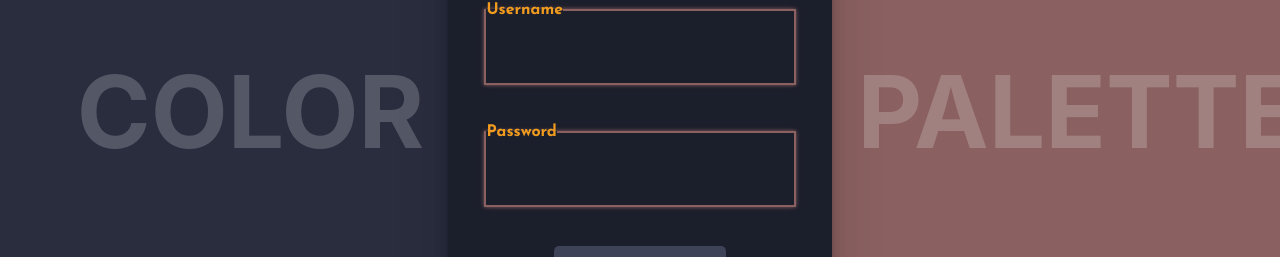
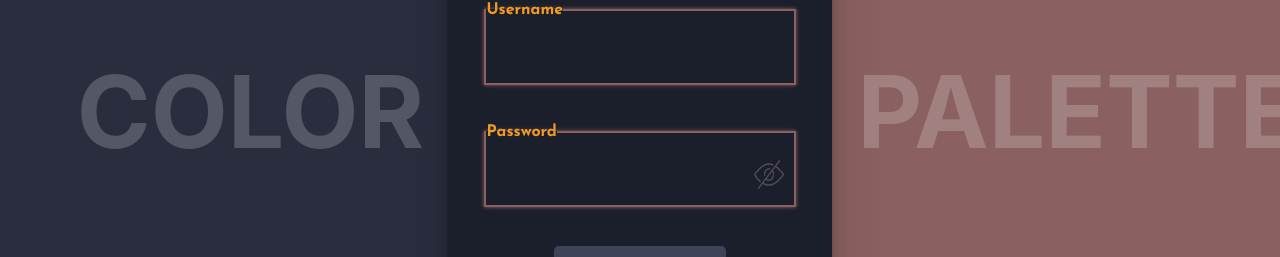
Before and after one commit to keshavDooleea/Palette, a React (Create React App) app in the folder frontend/: page /register in a window 1280 px wide. Shown: the part 349-606 px from the top of the page. Built offline with nearby package versions, Linux system fonts and the light colour scheme.

Commit message:
added eye for register

```diff
--- a/frontend/src/App.css
+++ b/frontend/src/App.css
@@ -68,6 +68,7 @@ body {
   position: absolute;
   left: 25%;
   top: 25%;
+  user-select: none;
 }
 
 .left_login_child,
@@ -167,11 +168,13 @@ body {
   box-shadow: 0px 0px 4px rgb(138, 96, 96);
 }
 
-.pass_field {
+.pass_field,
+.registerPassField {
   position: relative;
 }
 
-.pass_field img {
+.pass_field img,
+.registerPassField img {
   position: absolute;
   top: 0;
   right: 10px;
@@ -186,7 +189,8 @@ body {
   transition: 0.4s;
 }
 
-.pass_field img:hover {
+.pass_field img:hover,
+.registerPassField img:hover {
   opacity: 1;
 }
 
@@ -259,6 +263,7 @@ body {
   cursor: pointer;
   height: 40px;
   width: 40px;
+  user-select: none;
 }
 
 .register_loading_gif {
@@ -296,6 +301,7 @@ body {
   justify-content: center;
   display: none;
   animation: error-div-animate ease-in-out 0.5s forwards;
+  user-select: none;
 }
 
 .open {
--- a/frontend/src/components/login.js
+++ b/frontend/src/components/login.js
@@ -135,7 +135,6 @@ class Login extends Component {
       input.type = "password";
       eye.src = hidePassImg;
     }
-
   }
 
   render() {
@@ -162,7 +161,7 @@ class Login extends Component {
               <fieldset className="pass_field">
                 <legend>Password</legend>
                 <input type="password" spellCheck="false" className="passInput" name="password"></input>
-                <img src={hidePassImg} onClick={this.toggleEye} ></img>
+                <img src={hidePassImg} onClick={this.toggleEye} alt="loginEye"></img>
               </fieldset>
               <div className="login_inputs">
                 <input
--- a/frontend/src/components/register.js
+++ b/frontend/src/components/register.js
@@ -3,6 +3,8 @@ import { Link } from "react-router-dom";
 import back from "../assets/back.png";
 import loading from "../assets/loading.gif";
 import logo from "../assets/logo.png";
+import showPassImage from "../assets/show_pass.png";
+import hidePassImage from "../assets/hide_pass.png";
 import "../App.css";
 
 function displayMsg(div, msgElement, msg) {
@@ -24,7 +26,10 @@ export default class Register extends Component {
 
     this.state = {
       redirectLogin: false,
+      isPasswordClicked: false
     };
+
+    this.toggleEye = this.toggleEye.bind(this);
   }
 
   createAccount(e) {
@@ -91,6 +96,26 @@ export default class Register extends Component {
       });
   }
 
+  // show hide password
+  toggleEye() {
+    const input = document.querySelector(".regPassInput");
+    const eye = document.querySelector(".registerPassField img");
+
+    // change state
+    this.setState({
+      isPasswordClicked: !this.state.isPasswordClicked
+    });
+
+    if (!this.state.isPasswordClicked) {
+      input.type = "text";
+      eye.src = showPassImage;
+    } else {
+      input.type = "password";
+      eye.src = hidePassImage;
+    }
+  }
+
+
   render() {
     return (
       <div className="register_parent">
@@ -115,9 +140,10 @@ export default class Register extends Component {
                 <legend>Username</legend>
                 <input type="text" spellCheck="false" name="username"></input>
               </fieldset>
-              <fieldset>
+              <fieldset className="registerPassField">
                 <legend>Password</legend>
-                <input type="text" spellCheck="false" name="password"></input>
+                <input type="password" spellCheck="false" className="regPassInput" name="password"></input>
+                <img src={hidePassImage} onClick={this.toggleEye} alt="regEye"></img>
               </fieldset>
               <input
                 type="submit"
```
